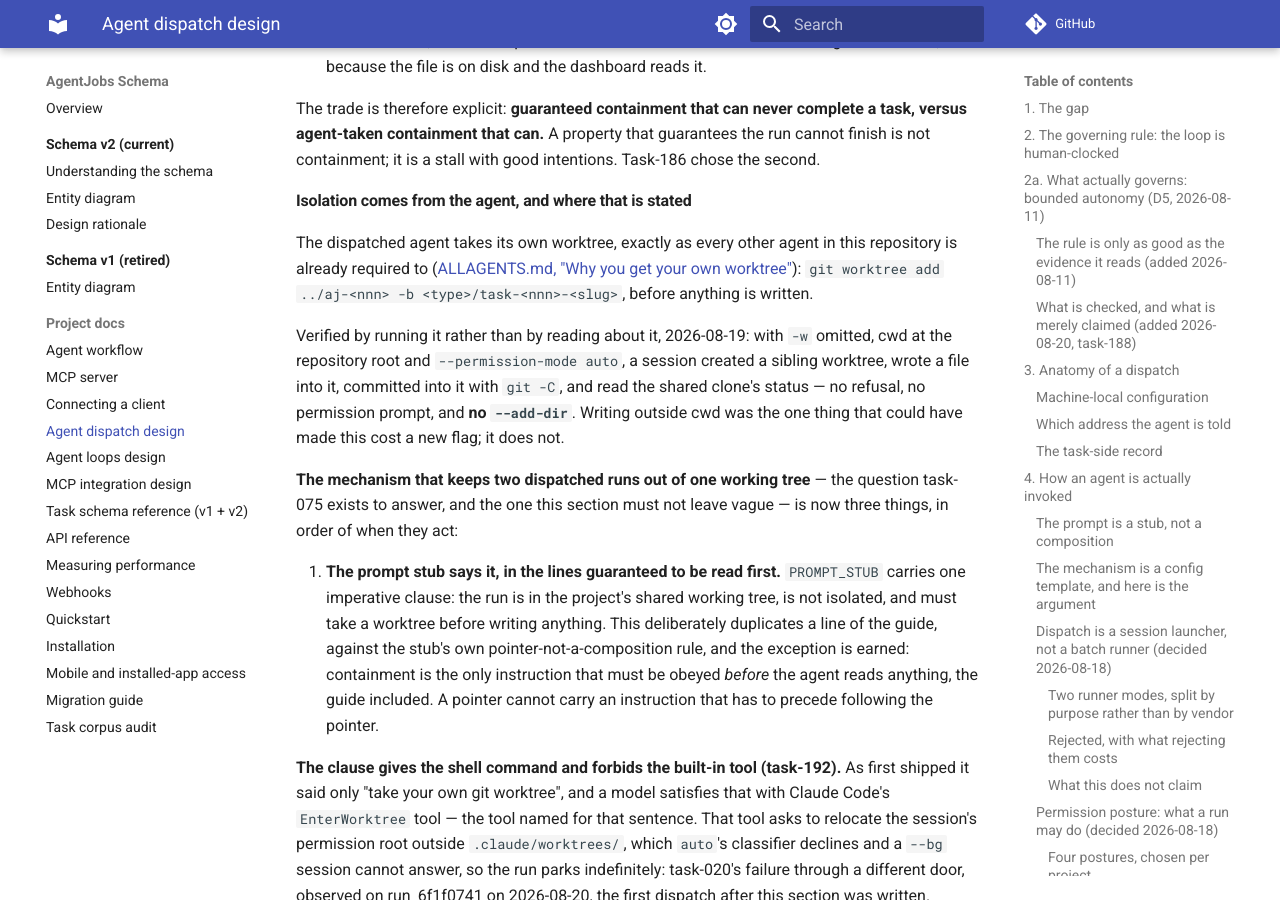
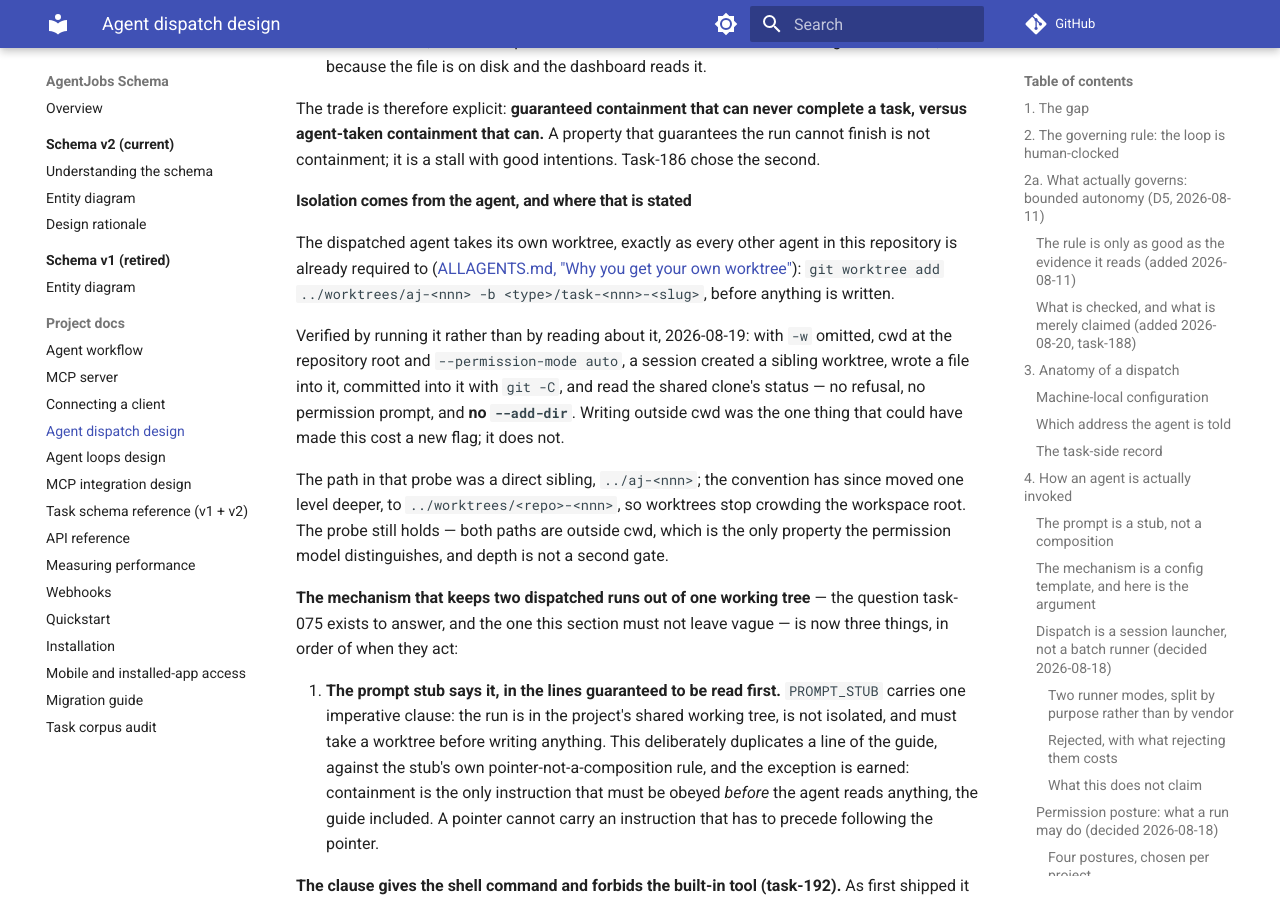
Before and after one commit to jeffposey/agentjobs, an MkDocs documentation site: the page built from docs/agent-dispatch-design.md, in a window 1280 px wide and 900 px high, scrolled down 34115 px. Built offline with MkDocs 1.6.1 and Material for MkDocs 9.7.7, drawn with Linux system fonts in a browser that asks for light colours; comment, search, counter and statistics services are not loaded.

Commit message:
chore(task-200): worktrees go under ../worktrees/, not beside the clone
Every instruction to take a worktree named a direct sibling of the clone,
so a workspace with several tasks in flight lists mostly worktrees. The
path moves one level deeper, to ../worktrees/<repo>-<nnn>; git creates the
directory itself, so nothing else changes.

Stated in four documents and PROMPT_STUB because the instruction has to
precede reading the guide (task-192), so a test now asserts every
copyable command lands under worktrees/ rather than only asserting the
new form is present somewhere.

Co-Authored-By: Claude Opus 5 <noreply@anthropic.com>

```diff
--- a/docs/agent-dispatch-design.md
+++ b/docs/agent-dispatch-design.md
@@ -1453,13 +1453,19 @@ finish is not containment; it is a stall with good intentions. Task-186 chose th
 The dispatched agent takes its own worktree, exactly as every other agent in this
 repository is already required to
 ([ALLAGENTS.md, "Why you get your own worktree"](../ALLAGENTS.md)):
-`git worktree add ../aj-<nnn> -b <type>/task-<nnn>-<slug>`, before anything is written.
+`git worktree add ../worktrees/aj-<nnn> -b <type>/task-<nnn>-<slug>`, before anything is
+written.
 
 Verified by running it rather than by reading about it, 2026-08-19: with `-w` omitted,
 cwd at the repository root and `--permission-mode auto`, a session created a sibling
 worktree, wrote a file into it, committed into it with `git -C`, and read the shared
 clone's status — no refusal, no permission prompt, and **no `--add-dir`**. Writing outside
 cwd was the one thing that could have made this cost a new flag; it does not.
+
+The path in that probe was a direct sibling, `../aj-<nnn>`; the convention has since moved
+one level deeper, to `../worktrees/<repo>-<nnn>`, so worktrees stop crowding the workspace
+root. The probe still holds — both paths are outside cwd, which is the only property the
+permission model distinguishes, and depth is not a second gate.
 
 **The mechanism that keeps two dispatched runs out of one working tree** — the question
 task-075 exists to answer, and the one this section must not leave vague — is now three
```
Also changed, not shown: ALLAGENTS.md (+4 -2 lines), ENGINEERING.md (+8 -3 lines), docs/agent-workflow.md (+5 -1 lines), 5 other files.
